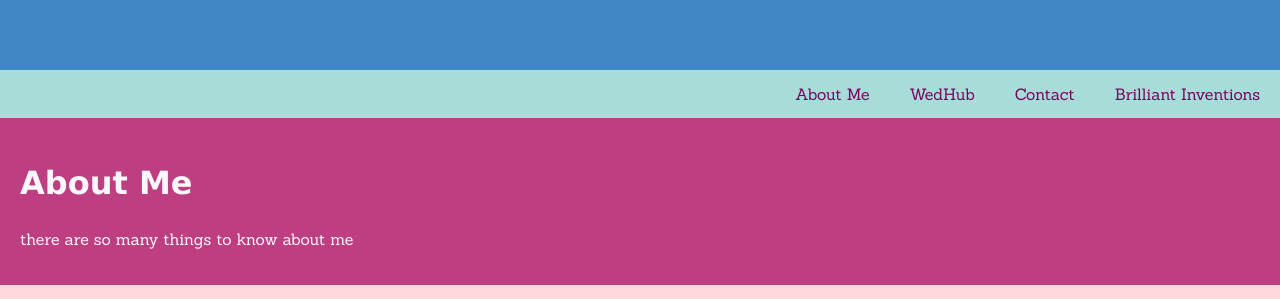
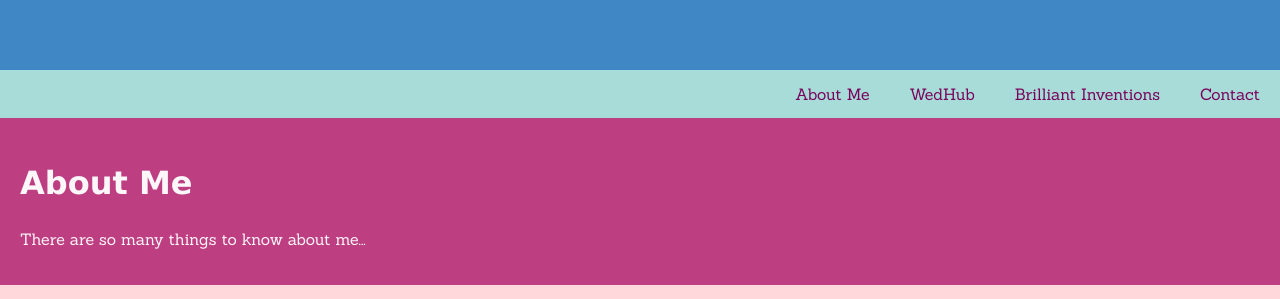
Before and after one commit to monlevey/Portfolio, a plain HTML site: page index.html in a window 1280 px wide. Shown: the part 338-637 px from the top of the page. Drawn offline with Linux system fonts and the light colour scheme; a web font is replaced by a local one.

Commit message:
added images to assets folder and reformatted navigation bar

```diff
--- a/index.html
+++ b/index.html
@@ -21,14 +21,14 @@
     <nav>
       <a href="#aboutme">About Me</a>
       <a href="#WedHub">WedHub</a>
+      <a href="#BrilliantInventions">Brilliant Inventions</a>
       <a href="#Contactme">Contact</a>
-      <a href="#BrilliantInventions">Brilliant Inventions</a>
     </nav>
 
 
      <section id="aboutme">
        <h2>About Me</h2>
-       <p>there are so many things to know about me</p>
+       <p>There are so many things to know about me...</p>
      </section>
 
     <article>
```
Also changed, not shown: assets/images/D4A6C721-CA0B-4178-B958-DCBEFC8F81A4 3.jpg (added), 1 other file.
